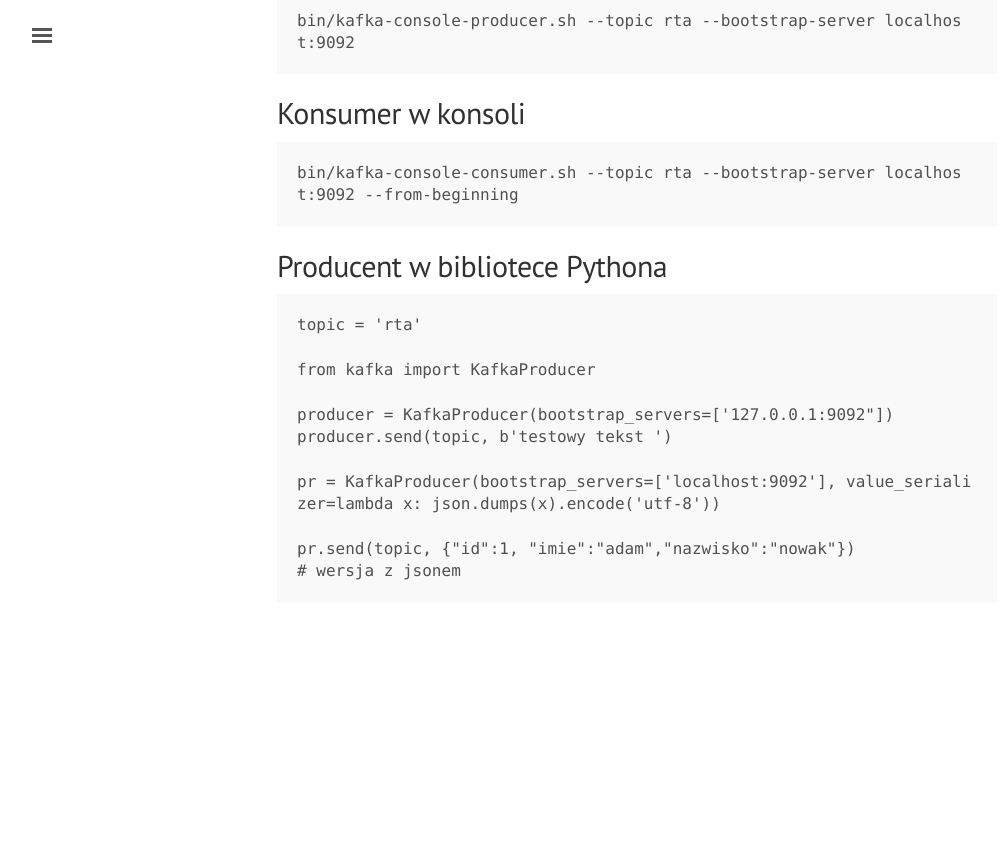
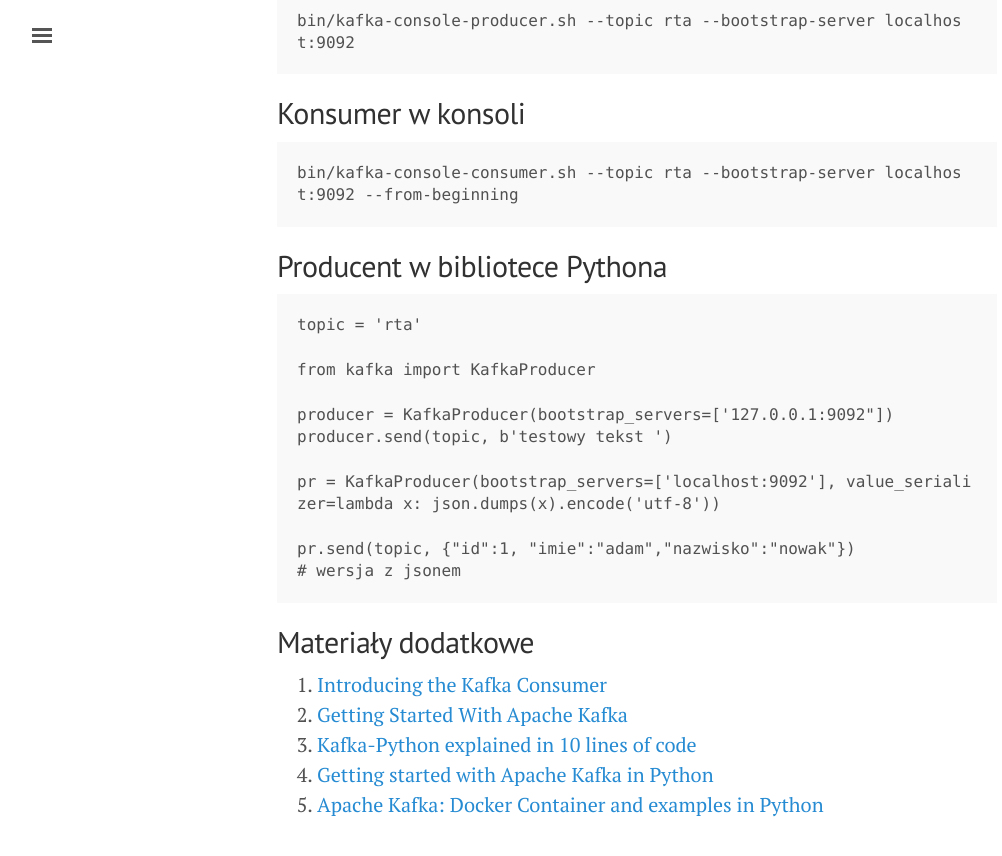
Before and after one commit to sebkaz-teaching/RealTime, a Jekyll site: the page built from cw5D.md, in a window 1280 px wide and 900 px high, scrolled down 4189 px. Shown: the top 856 px of the window, without its empty margins (3-1005 px from the left). Built offline with Jekyll 4.4.1, drawn with Linux system fonts in a browser that asks for light colours; a script that is not in the unit is left out; before the commit the page ends 4872 px from its top, so only the background shows below that.

Commit message:
add links cw5

`````diff
--- a/cw5D.md
+++ b/cw5D.md
@@ -122,3 +122,11 @@
 pr.send(topic, {"id":1, "imie":"adam","nazwisko":"nowak"})
 # wersja z jsonem
 ````
+
+## Materiały dodatkowe
+
+1. [Introducing the Kafka Consumer](https://www.confluent.io/blog/tutorial-getting-started-with-the-new-apache-kafka-0-9-consumer-client/)
+2.  [Getting Started With Apache Kafka](https://medium.com/rock-your-data/getting-started-with-apache-kafka-efc616bd6dd5)
+3. [Kafka-Python explained in 10 lines of code](https://towardsdatascience.com/kafka-python-explained-in-10-lines-of-code-800e3e07dad1)
+4. [Getting started with Apache Kafka in Python](https://towardsdatascience.com/getting-started-with-apache-kafka-in-python-604b3250aa05)
+5. [Apache Kafka: Docker Container and examples in Python](https://towardsdatascience.com/kafka-docker-python-408baf0e1088)
`````
